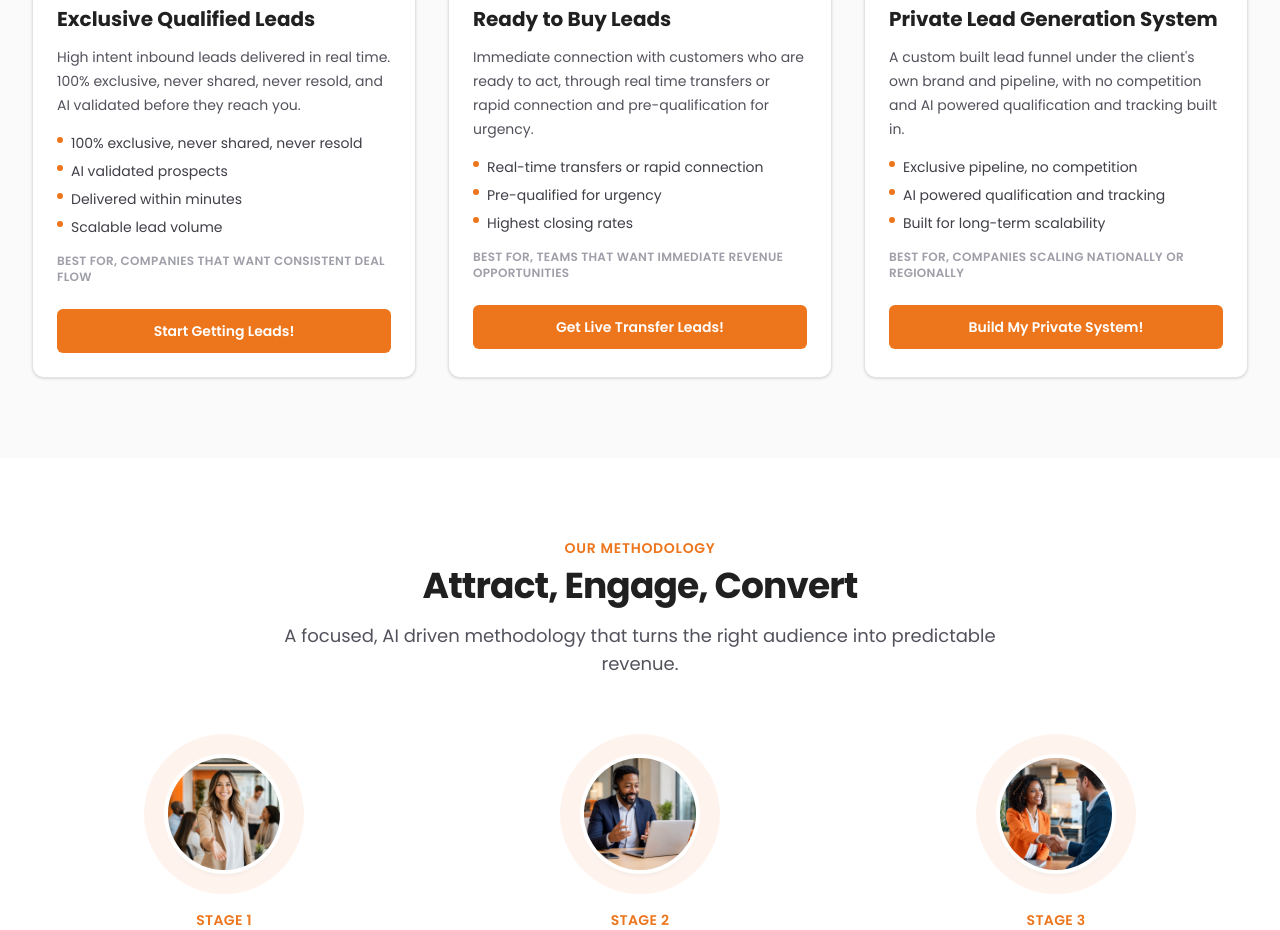
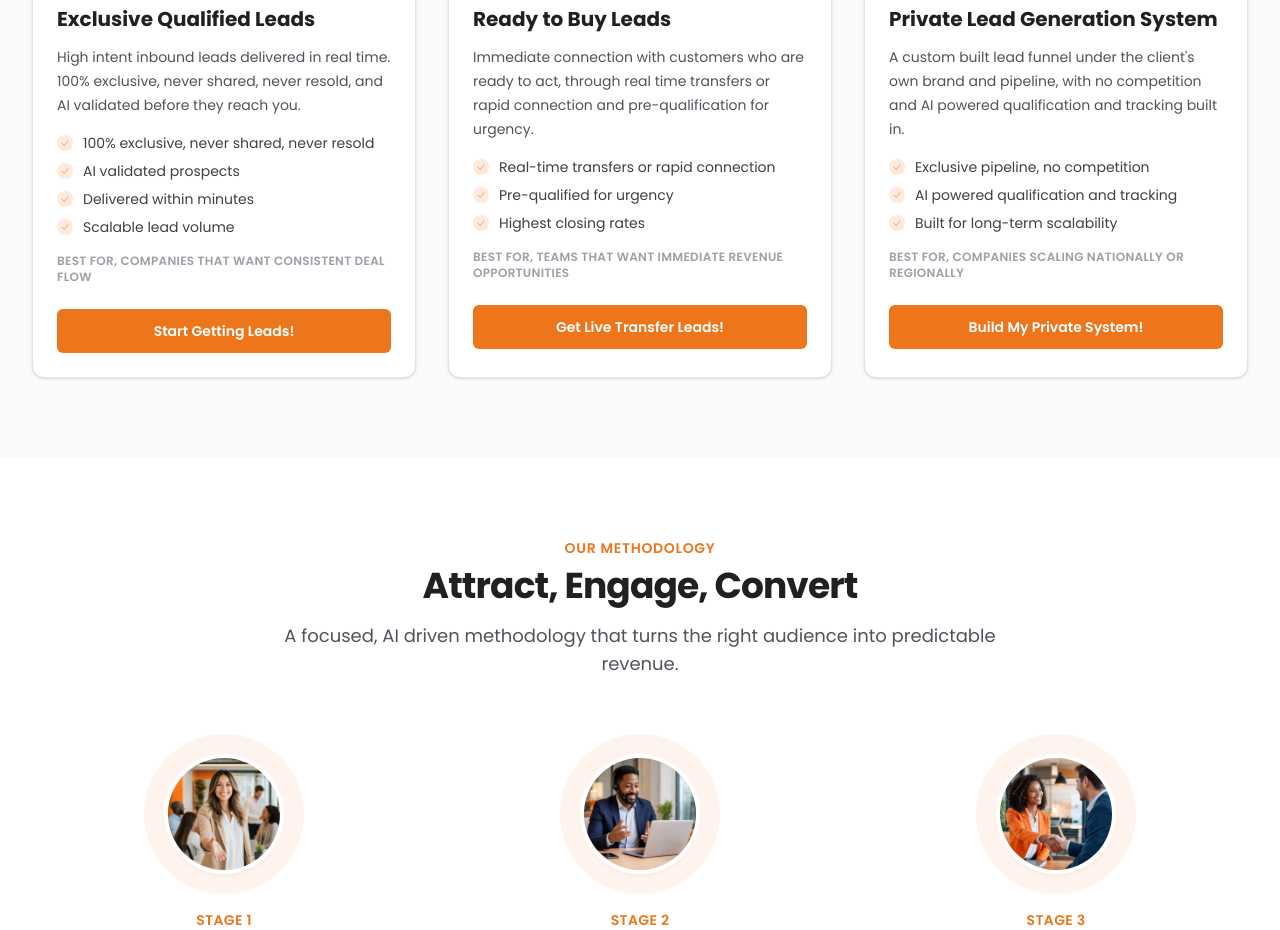
Before and after one commit to CalTech-Web/avalanchesales, a Next.js app in the folder site/: page / in a window 1280 px wide. Shown: the part 1400-2330 px from the top of the page. Built offline with nearby package versions, Linux system fonts and the light colour scheme.

Commit message:
Add checkmark icon badges to homepage Lead Options bullet list

```diff
--- a/site/app/page.tsx
+++ b/site/app/page.tsx
@@ -112,9 +112,11 @@ export default function Home() {
                     {option.bullets.map((bullet) => (
                       <li
                         key={bullet}
-                        className="flex items-start gap-2 text-sm text-zinc-700"
+                        className="flex items-start gap-2.5 text-sm text-zinc-700"
                       >
-                        <span className="mt-1 h-1.5 w-1.5 flex-shrink-0 rounded-full bg-orange" />
+                        <div className="mt-0.5 flex h-4 w-4 flex-shrink-0 items-center justify-center rounded-full bg-orange/15 text-orange">
+                          <ServiceIcon name="check" className="h-2.5 w-2.5" />
+                        </div>
                         {bullet}
                       </li>
                     ))}
```
